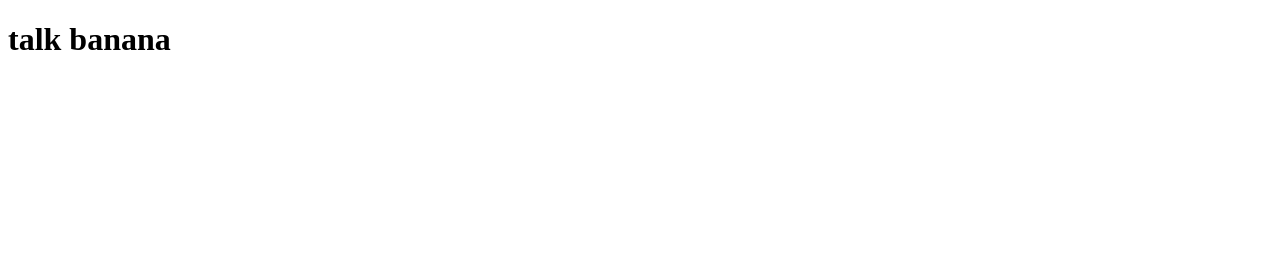
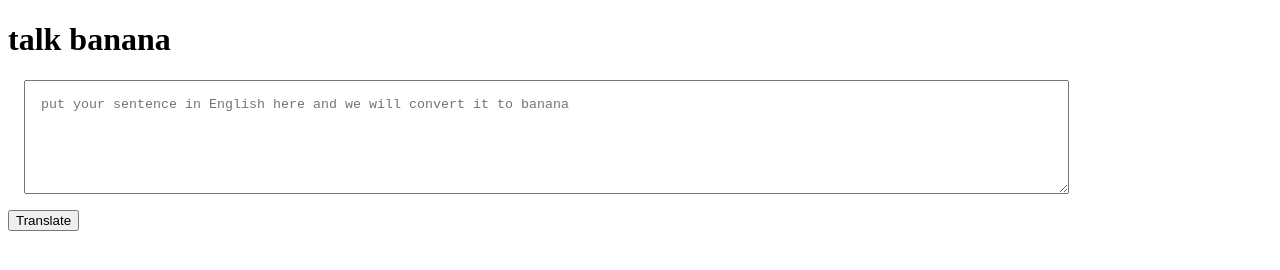
Before and after one commit to sanketkailkar/banana-speak, a plain HTML site: page index.html in a window 1280 px wide. Drawn offline with Linux system fonts and the light colour scheme.

Commit message:
taking input and console

```diff
--- /dev/null
+++ b/app.js
@@ -0,0 +1,10 @@
+var btnTranslate = document.querySelector("#btn-Translate");
+var txtInput = document.querySelector("#txt-input");
+
+console.log(txtInput);
+
+function clickHandler(){
+    console.log("Clicked!");
+    console.log("input",txtInput);
+}
+btnTranslate.addEventListener("click", clickHandler())
--- a/index.html
+++ b/index.html
@@ -6,11 +6,15 @@
     <meta http-equiv="X-UA-Compatible" content="IE=edge">
     <meta name="viewport" content="width=device-width, initial-scale=1.0">
     <title>banana speak</title>
+    <link rel="stylesheet" href="styles.css">
 </head>
 
 <body>
     <h1>talk banana</h1>
-
+    <textarea id="txt-input"
+        placeholder="put your sentence in English here and we will convert it to banana"></textarea>
+    <button id="btn-Translate">Translate</button>
+    <script src="app.js" type="text/javascript"></script>
 </body>
 
 </html>
--- a/styles.css
+++ b/styles.css
@@ -0,0 +1,7 @@
+textarea {
+    width: 80%;
+    height: 10vh;
+    display: block;
+    margin: 1rem;
+    padding: 1rem;
+}
```
